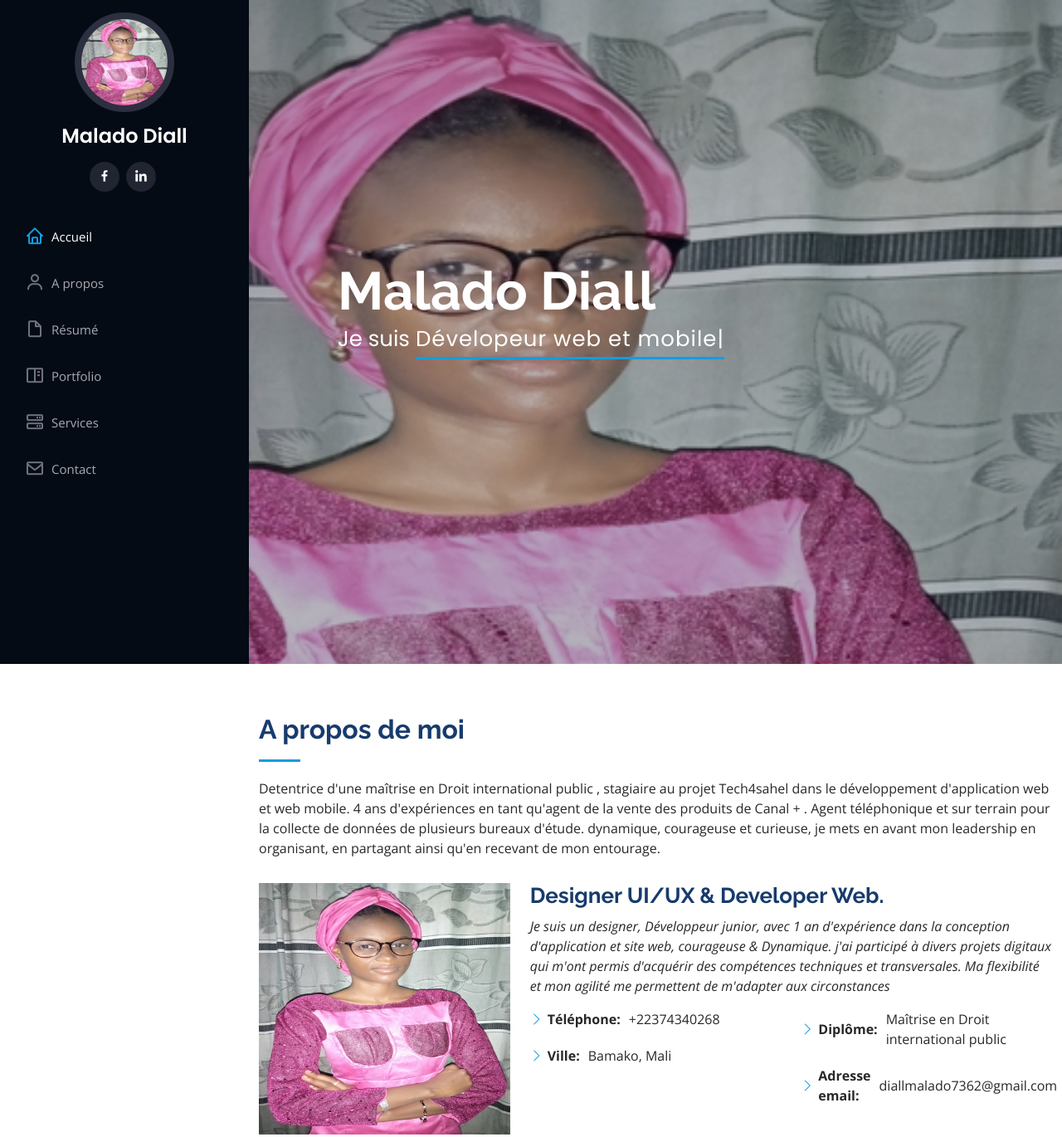
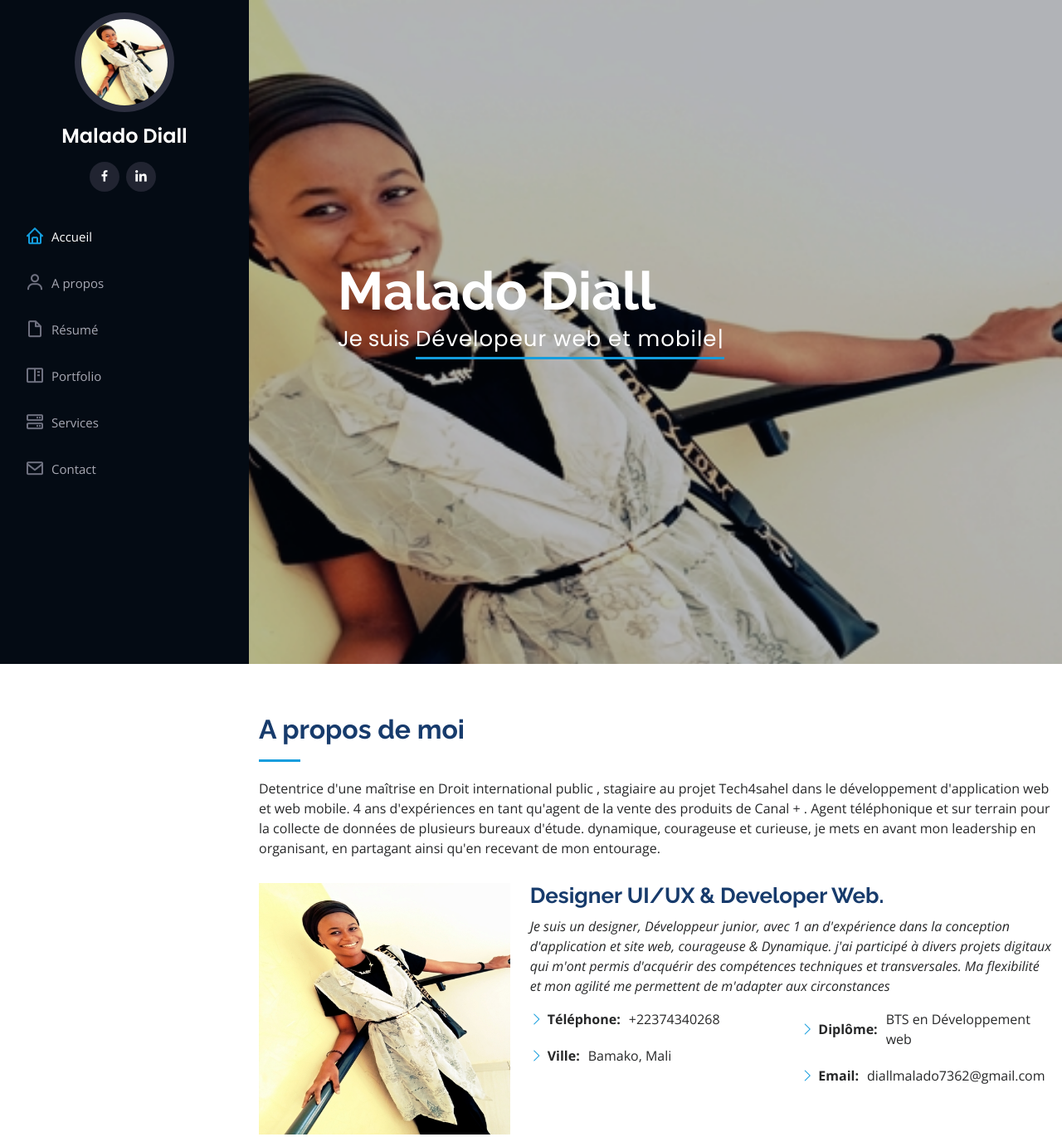
Before and after one commit to 74340268/portfolio, a plain HTML site: page index.html in a window 1280 px wide. Shown: the top 1370 px of the page at 83% size. Drawn offline with nearby package versions, Linux system fonts and the light colour scheme.

Commit message:
mysecond

```diff
--- a/assets/css/style.css
+++ b/assets/css/style.css
@@ -230,7 +230,7 @@ h6 {
 #hero {
   width: 100%;
   height: 100vh;
-  background: url("../img/dialltof.jpg") top center;
+  background: url("../img/mdiall.jpg") top center;
   background-size: cover;
 }
 
--- a/index.html
+++ b/index.html
@@ -43,7 +43,7 @@
     <div class="d-flex flex-column">
 
       <div class="profile">
-        <img src="assets/img/dialltof.jpg" alt="" class="img-fluid rounded-circle">
+        <img src="assets/img/mdiall.jpg" alt="" class="img-fluid rounded-circle">
         <h1 class="text-light"><a href="index.html">Malado Diall</a></h1>
         <div class="social-links mt-3 text-center">
           <a href="#" class="facebook"><i class="bx bxl-facebook"></i></a>
@@ -90,7 +90,7 @@
 
         <div class="row">
           <div class="col-lg-4" data-aos="fade-right">
-            <img src="assets/img/dialltof.jpg" class="img-fluid" alt="">
+            <img src="assets/img/mdiall.jpg" class="img-fluid" alt="">
           </div>
           <div class="col-lg-8 pt-4 pt-lg-0 content" data-aos="fade-left">
             <h3> Designer UI/UX  &amp;  Developer Web.</h3>
@@ -111,8 +111,8 @@
               <div class="col-lg-6">
                 <ul>
                   <!-- <li><i class="bi bi-chevron-right"></i> <strong>Age:</strong> <span>30</span></li>-->
-                  <li><i class="bi bi-chevron-right"></i> <strong>Diplôme:</strong> <span>Maîtrise en Droit international public </span></li>
-                  <li><i class="bi bi-chevron-right"></i> <strong>Adresse email:</strong> <span>diallmalado7362@gmail.com</span></li>
+                  <li><i class="bi bi-chevron-right"></i> <strong>Diplôme:</strong> <span>BTS en Développement web </span></li>
+                  <li><i class="bi bi-chevron-right"></i> <strong>Email:</strong> <span>diallmalado7362@gmail.com</span></li>
                   <!--<li><i class="bi bi-chevron-right"></i> <strong>Freelance:</strong> <span>Available</span></li>-->
                 </ul>
               </div>
```
Also changed, not shown: assets/img/madiall.jpg (added), assets/img/mdiall.jpg (added), assets/img/togo.jpg.
